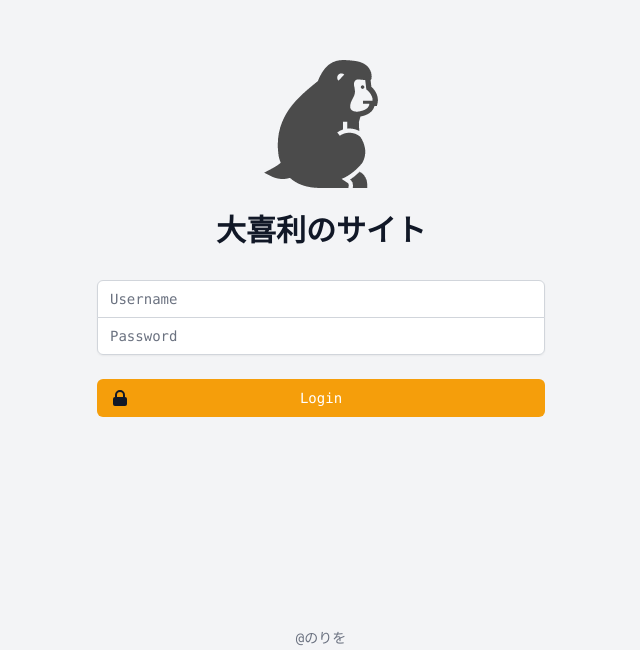
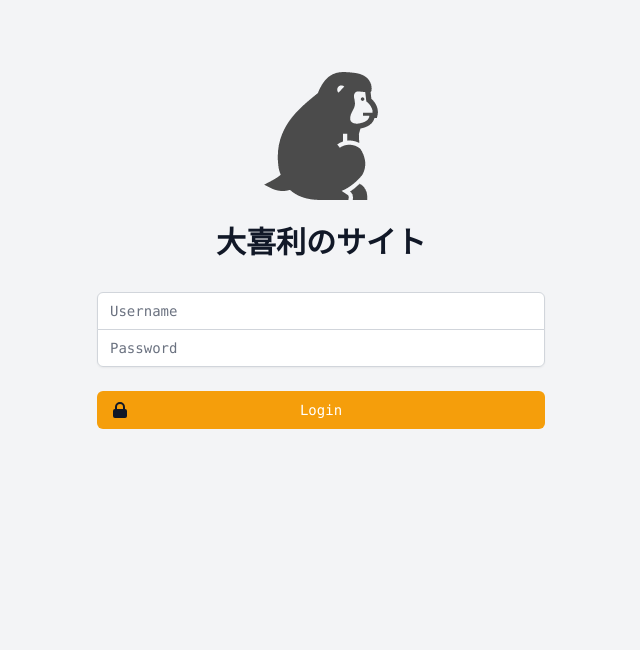
Before and after one commit to CK-888/oogiri-saru, a Next.js app: page / in a window 1280 px wide. Shown: the part 150-800 px from the top of the page, without its empty margins (319-959 px from the left). Built offline with nearby package versions, Linux system fonts and the light colour scheme.

Commit message:
footer削除

```diff
--- a/components/Layout.js
+++ b/components/Layout.js
@@ -9,9 +9,6 @@ export default function Layout({children, title = "Default title" }) {
 			<main className="flex flex-1 justify-center items-center w-screen flex-col">
         		{children}
      		</main>
-			<footer className="w-full h-6 flex justify-center items-center text-gray-500 text-sm">
-        		@のりを
-      		</footer>
 		</div>
 		);
 }
```
